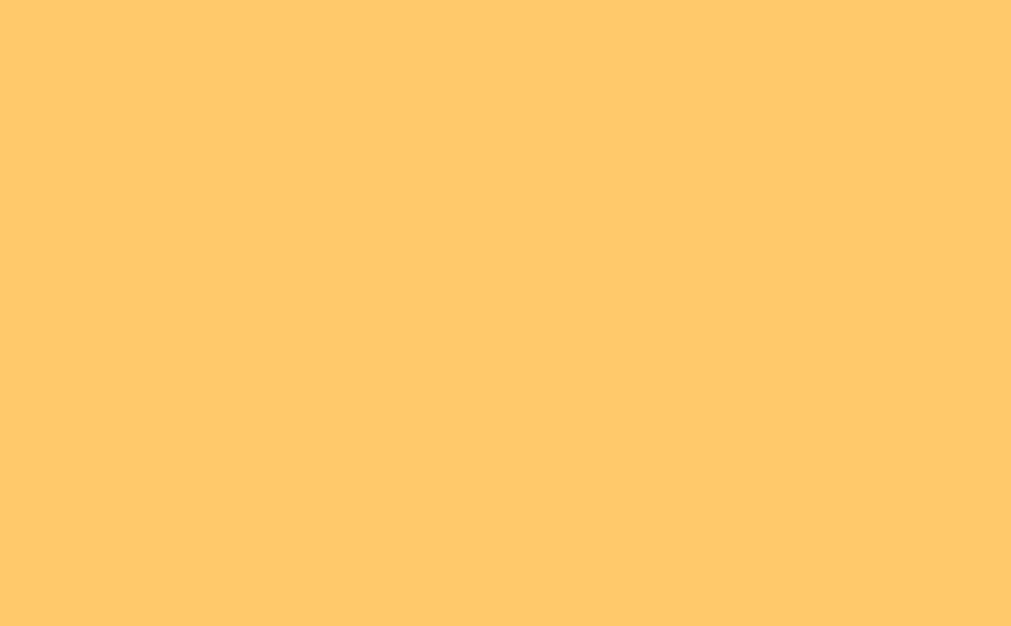
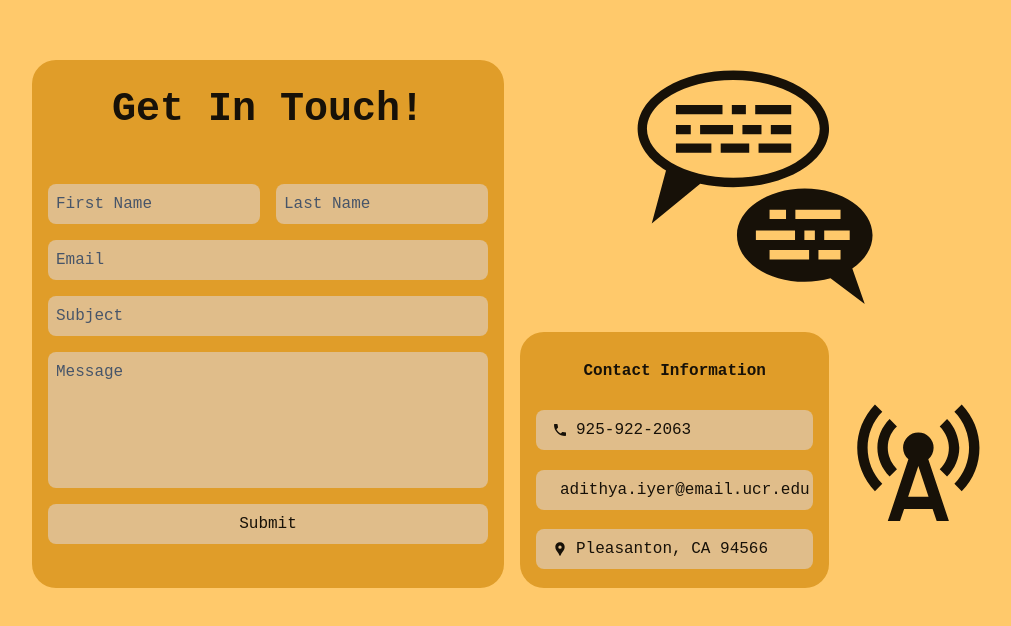
Before and after one commit to Pineapple-Soup/personal-website, a Next.js app: page / in a window 1280 px wide. Shown: the part 1676-2302 px from the top of the page, without its empty margins (128-1139 px from the left). Before the commit the page ends 1600 px from the top, so only its background shows below. Built offline with nearby package versions, Linux system fonts and the light colour scheme.

Commit message:
build: integrate contact page

```diff
--- a/src/app/page.tsx
+++ b/src/app/page.tsx
@@ -1,6 +1,7 @@
 import Navbar from "@/components/Navbar";
 import Hero from "@/components/Hero";
 import About from "@/components/About";
+import Contact from "@/components/Contact";
 
 export default function Home() {
   return (
@@ -8,6 +9,7 @@ export default function Home() {
       <Navbar />
       <Hero />
       <About />
+      <Contact />
     </main>
   );
 }
--- /dev/null
+++ b/src/components/Contact.tsx
@@ -0,0 +1,44 @@
+import React from "react";
+import { MdCellTower, MdLocalPhone, MdLocationPin, MdMail } from "react-icons/md";
+import { GiConversation } from "react-icons/gi";
+
+export default function Contact() {
+    return (
+        <section id="contact" className="w-full h-screen grid grid-rows-6 grid-cols-12 gap-4">
+            <div className="bg-primary flex flex-col justify-evenly rounded-3xl row-start-2 row-end-6 col-start-1 col-end-7">
+                <h2 className="mx-auto"> Get In Touch! </h2>
+                <form className="flex flex-col p-4">
+                    <div className="flex space-x-4">
+                        <input type="text" placeholder="First Name" className="bg-secondary focus:outline-none focus:ring-accent focus:ring-4 placeholder-slate-600 rounded-lg p-2 my-2 w-1/2"/>
+                        <input type="text" placeholder="Last Name" className="bg-secondary focus:outline-none focus:ring-accent focus:ring-4 placeholder-slate-600 rounded-lg p-2 my-2 w-1/2"/>
+                    </div>
+                    <input type="email" placeholder="Email" className="bg-secondary focus:outline-none focus:ring-accent focus:ring-4 placeholder-slate-600 rounded-lg p-2 my-2"/>
+                    <input type="subject" placeholder="Subject" className="bg-secondary focus:outline-none focus:ring-accent focus:ring-4 placeholder-slate-600 rounded-lg p-2 my-2"/>
+                    <textarea placeholder="Message" className="bg-secondary focus:outline-none focus:ring-accent focus:ring-4 placeholder-slate-600 resize-none rounded-lg p-2 my-2" rows={5} cols={40}/>
+                    <button type="submit" className="bg-secondary hover:bg-accent rounded-lg p-2 my-2">Submit</button>
+                </form>
+            </div>
+            <div className="flex flex-col justify-evenly bg-primary rounded-3xl row-start-4 row-end-6 col-start-7 col-span-4">
+                <h3 className="mx-auto my-2 font-bold"> Contact Information </h3>
+                <div className="flex bg-secondary rounded-lg mx-4 p-2">
+                    <MdLocalPhone className="my-auto mx-2"/>
+                    <span>925-922-2063</span>
+                </div>
+                <div className="flex bg-secondary rounded-lg mx-4 p-2">
+                    <MdMail className="my-auto mx-2"/>
+                    <span>adithya.iyer@email.ucr.edu</span>
+                </div>
+                <div className="flex bg-secondary rounded-lg mx-4 p-2">
+                    <MdLocationPin className="my-auto mx-2"/>
+                    <span>Pleasanton, CA 94566</span>
+                </div>
+            </div>
+            <div className="row-start-2 row-end-4 col-start-8 col-span-4">
+                <GiConversation className="h-full w-full"/>
+            </div>
+            <div className="row-start-4 row-end-6 col-start-11 col-span-2">
+                <MdCellTower className="h-full w-full"/>
+            </div>
+        </section>
+    );
+}
```
